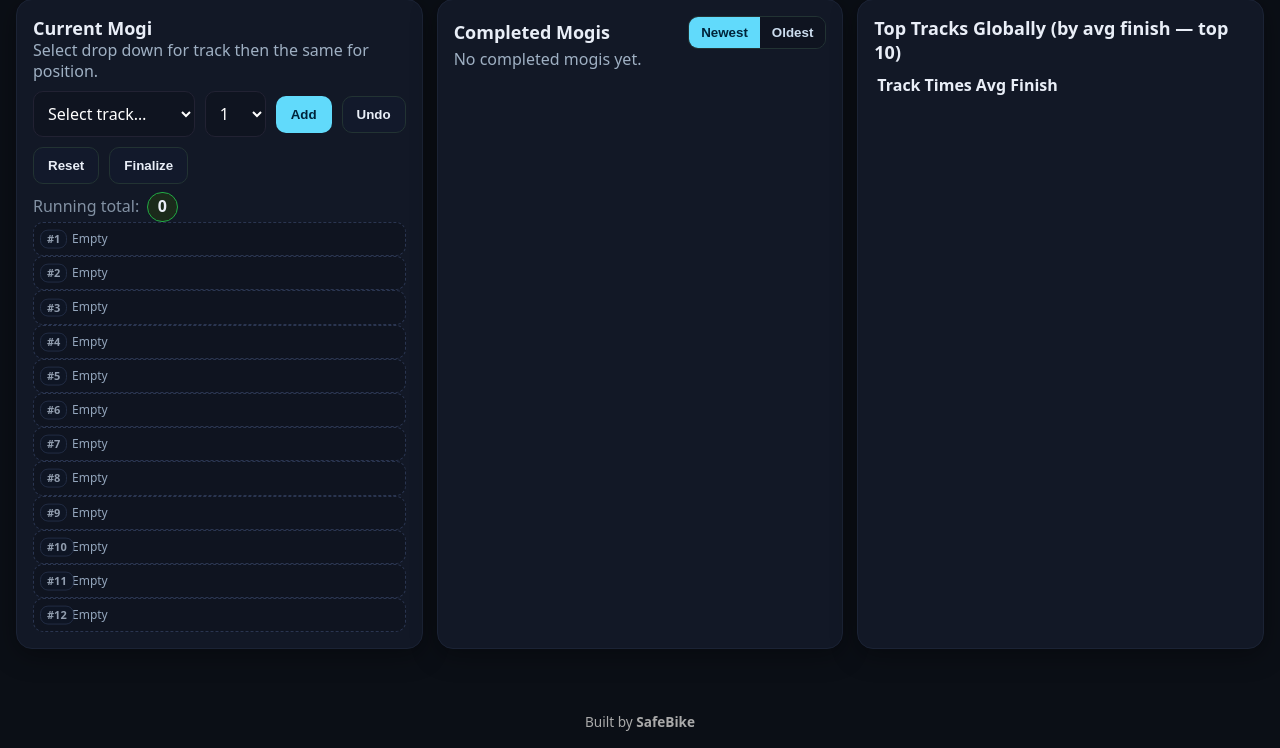
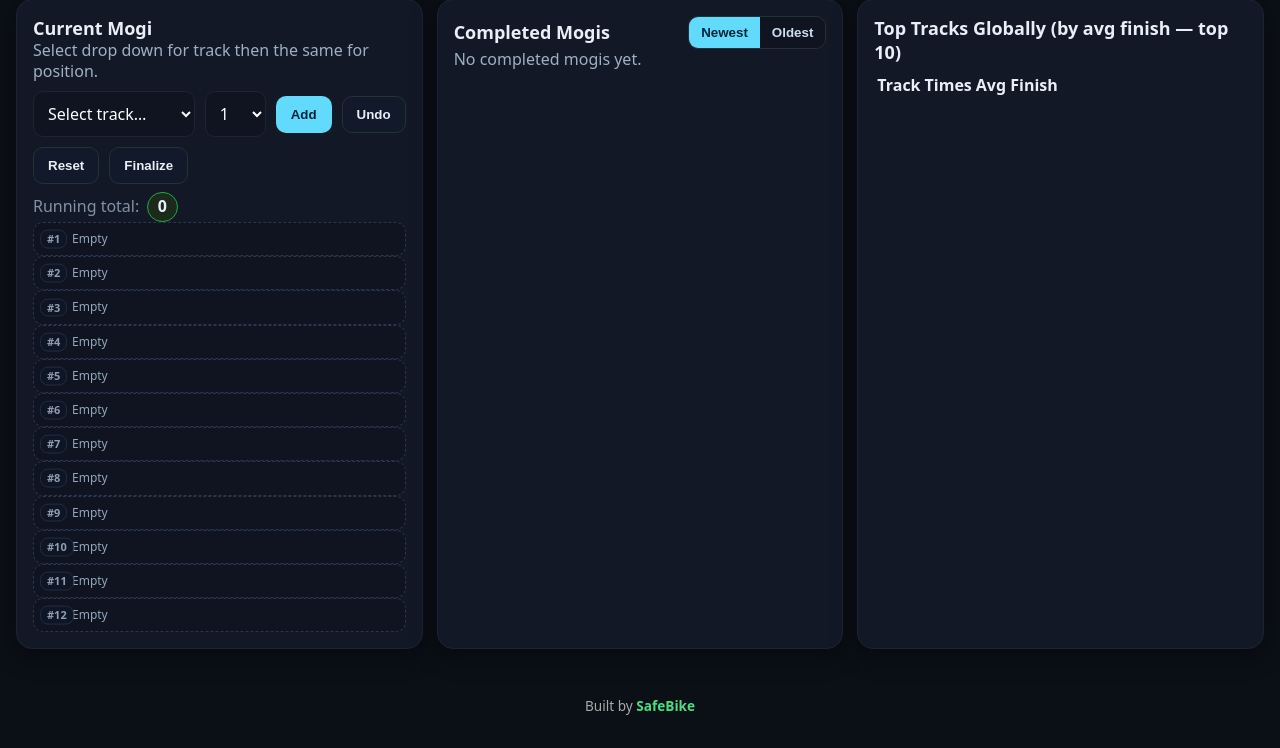
Before and after one commit to lukeandersen0/MKW-Mogi-Tracker, a Django app: page / in a window 1280 px wide. Shown: the part 93-841 px from the top of the page. Run offline with Django 5.2, Linux system fonts and the light colour scheme; the visitor is signed in with stand-in values (Sample User, id 1); data comes from the database, SQL or seed files in the repository; data that the repository does not hold is empty.

Commit message:
Update footer: show SafeBike only on dashboard

```diff
--- a/mogi/templates/mogi/base.html
+++ b/mogi/templates/mogi/base.html
@@ -180,7 +180,3 @@ function setActive(btnGroupId, which){const g=document.getElementById(btnGroupId
 </script>
 </body>
 </html>
-
-<footer style="margin-top: 2rem; padding: 1rem; text-align: center; font-size: 0.85em; color: #aaa;">
-  Built by <strong>SafeBike</strong>
-</footer>
--- a/mogi/templates/mogi/dashboard.html
+++ b/mogi/templates/mogi/dashboard.html
@@ -121,4 +121,6 @@ async function resetMogi(){ if(confirm("Delete all 12?")){ await post("{% url 'm
 async function finalize(){ await post("{% url 'mogi:api_finalize' %}"); location.reload(); }
 async function swapDash(sort){ setActive('dash-sort', sort); const html = await htmlGET("{% url 'mogi:dashboard_cards_fragment' %}?sort="+sort); document.getElementById('dashboard-cards').innerHTML = html; }
 </script>
+<footer style="margin-top: 2rem; padding: 1rem; text-align: center; font-size: 0.85em; color: #aaa;">
+  Built by <strong style="color:#4ade80;">SafeBike</strong></footer>
 {% endblock %}
```
